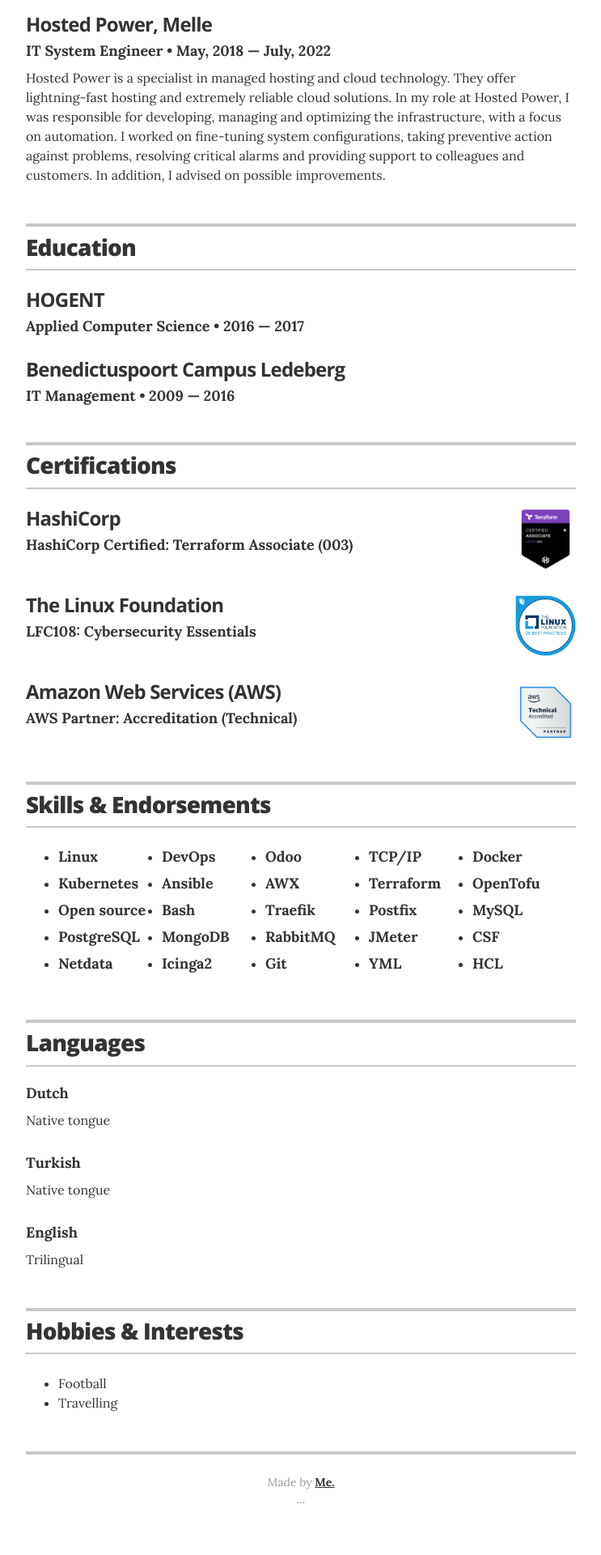
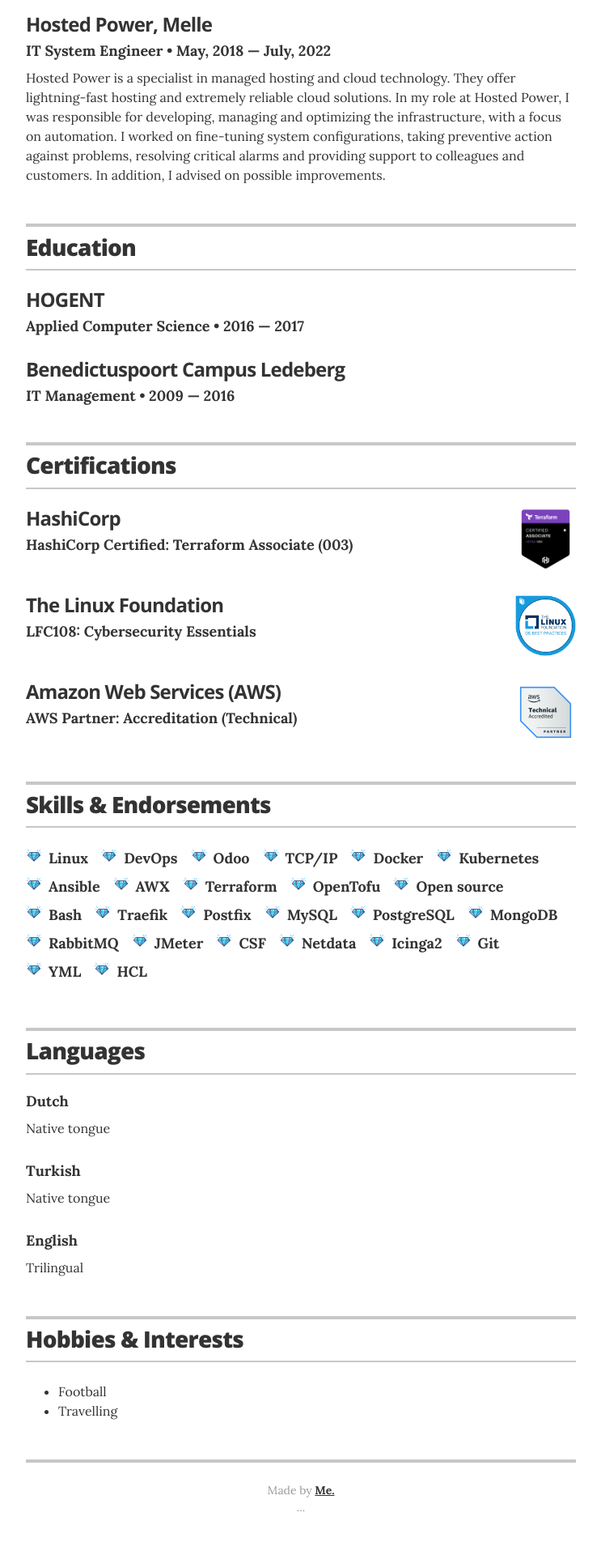
Before and after one commit to mhtalci/portfolio, a Jekyll site: the page built from index.html, in a window 1280 px wide. Shown: the part 1052-2972 px from the top of the page at 81% size, without its empty margins (268-1011 px from the left). Built offline with Jekyll 4.4.1, drawn with Linux system fonts in a browser that asks for light colours.

Commit message:
Structure skills section - FIX

```diff
--- a/_layouts/portfolio.html
+++ b/_layouts/portfolio.html
@@ -148,7 +148,7 @@
           <!--<p class="portfolio-item-copy">{{ skill.description }}</p>-->
           <ul class="portfolio-item-list-skills"></li>
         {% for skills in site.data.skills %}
-            <li><h4 class="portfolio-item-details">{{ skills.skill }}</h4></li>
+            <li class="portfolio-item-list-skills"><img src="images/diamond.svg" alt="Diamond" width="20px"><h4 class="portfolio-item-details">{{ skills.skill }}</h4></li>
         {% endfor %}
         </div>
 
--- a/_sass/_portfolio.scss
+++ b/_sass/_portfolio.scss
@@ -156,10 +156,18 @@
   }
 
   .portfolio-item-list-skills {
-    display: grid;
-    grid-template-columns: repeat(5, 1fr);
+    display: flex;
+    flex-wrap: wrap;
+    padding-left: 0;
 
-//    text-align: center;
+    li {
+      padding-right: 1rem;
+      padding-left: 0rem;
+      list-style: none;
+      display: flex;
+      align-items: baseline;
+      gap: 0.5rem;
+    }
   }
 
   .portfolio-item-details,
```
